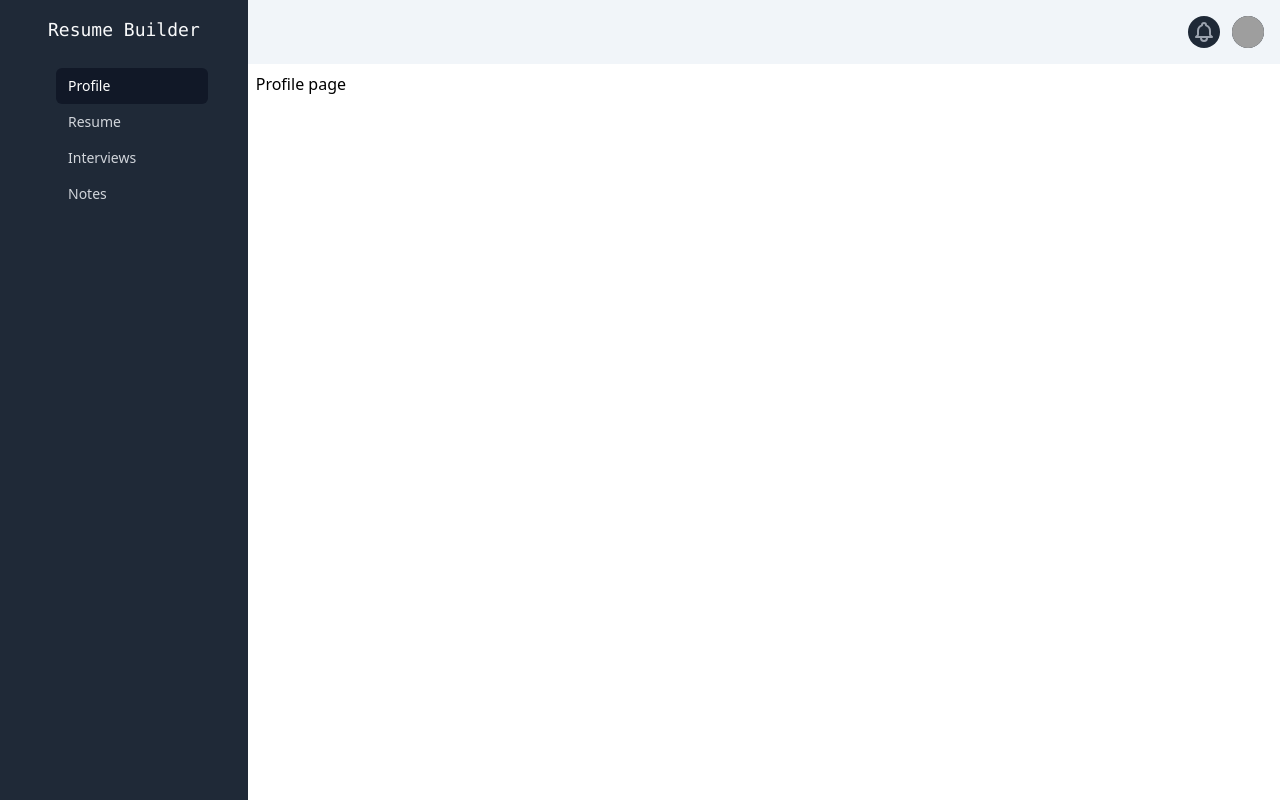
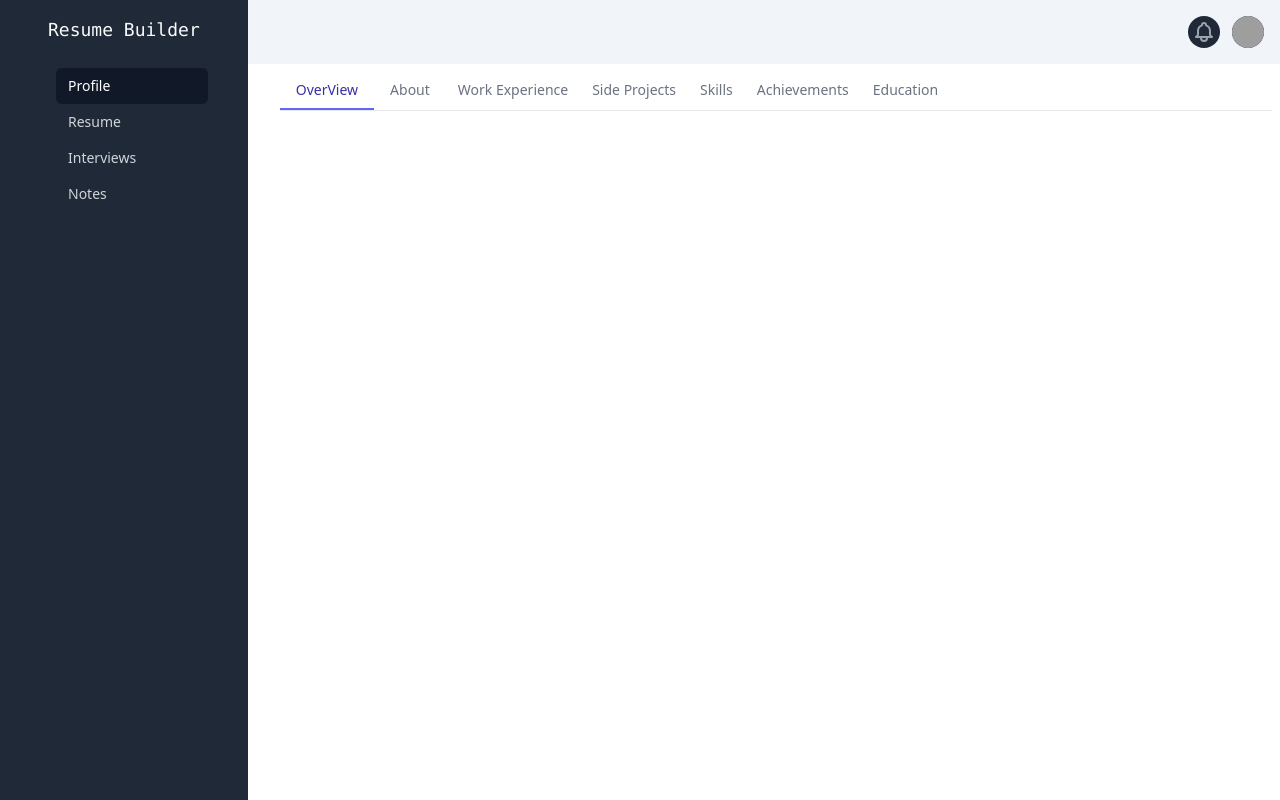
Before and after one commit to Gvinod1991/resume-builder, a React (Create React App) app: page / in a window 1280 px wide. Built offline with nearby package versions, Linux system fonts and the light colour scheme; grey boxes are pictures that could not be loaded.

Commit message:
Profile page tab nav design

```diff
--- /dev/null
+++ b/src/Pages/Profile/index.tsx
@@ -0,0 +1,18 @@
+import React from 'react';
+export default function Profile() {
+  return (
+    <React.Fragment>
+      <div className="hidden sm:block sm:ml-6">
+        <div className="flex border-b m-0">
+          <a href="#" className="text-indigo-800 border-b-2 border-indigo-500 px-4 py-2 text-sm font-medium">OverView</a>
+          <a href="#" className="text-gray-500 hover:text-indigo-800  hover:border-b-2 hover:border-indigo-500 px-4 py-2 text-sm font-medium">About</a>
+          <a href="#" className="text-gray-500 hover:text-indigo-800 hover:border-b-2 hover:border-indigo-500 px-3 py-2 text-sm font-medium">Work Experience</a>
+          <a href="#" className="text-gray-500 hover:text-indigo-800 hover:border-b-2 hover:border-indigo-500 px-3 py-2 text-sm font-medium">Side Projects</a>
+          <a href="#" className="text-gray-500 hover:text-indigo-800 hover:border-b-2 hover:border-indigo-500 px-3 py-2 text-sm font-medium">Skills</a>
+          <a href="#" className="text-gray-500 hover:text-indigo-800 hover:border-b-2 hover:border-indigo-500 px-3 py-2 text-sm font-medium">Achievements</a>
+          <a href="#" className="text-gray-500 hover:text-indigo-800 hover:border-b-2 hover:border-indigo-500 px-3 py-2 text-sm font-medium">Education</a>
+        </div>
+      </div >
+    </React.Fragment >
+  )
+}
--- a/src/Routes/index.tsx
+++ b/src/Routes/index.tsx
@@ -1,8 +1,8 @@
 import { BrowserRouter } from "react-router-dom";
 import { Layout } from '../Layout';
 import { RouteWithLayout } from "../components/RouteWithLayout";
-import Profile from "../pages/Profile";
-import Resume from "../pages/Resume";
+import Profile from "../Pages/Profile";
+import Resume from "../Pages/Resume";
 
 export const AppRoutes = () => {
   return (
--- a/src/pages/Profile/index.tsx
+++ /dev/null
@@ -1,8 +0,0 @@
-import React from 'react';
-export default function Profile() {
-  return (
-    <React.Fragment>
-      <p>Profile page</p>
-    </React.Fragment>
-  )
-}
```
Also changed, not shown: src/Pages/Resume/index.tsx (renamed from src/pages/Resume/index.tsx).
